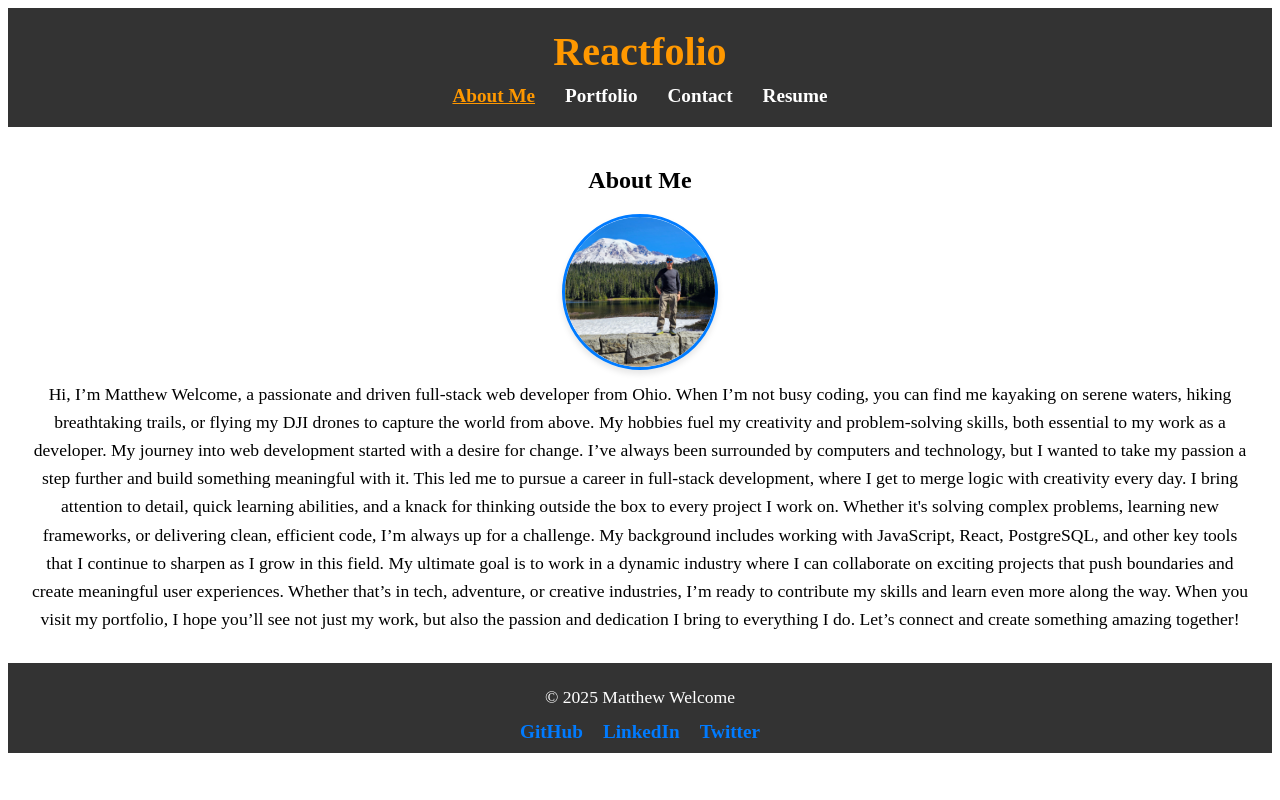
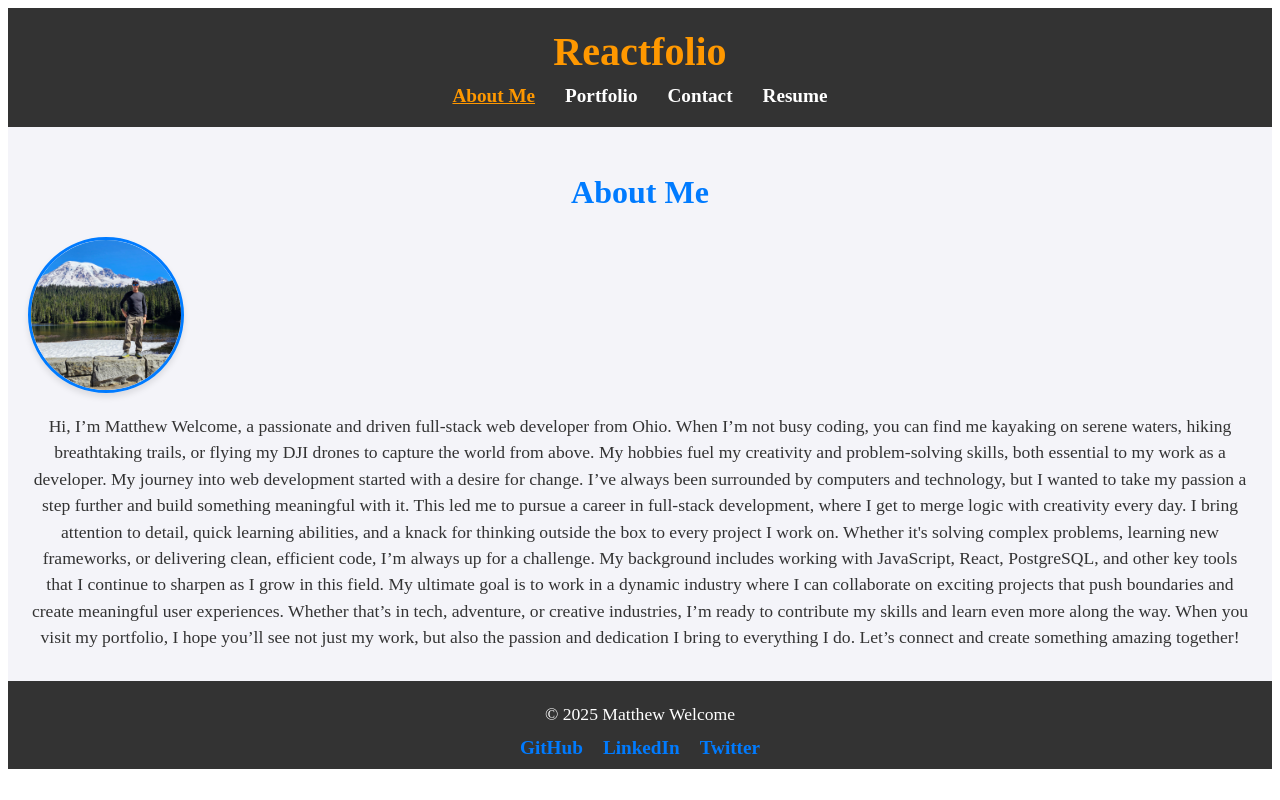
Before and after one commit to Matty330/Reactfolio, a React (Vite) app: page / in a window 1280 px wide. Built offline with nearby package versions, Linux system fonts and the light colour scheme.

Commit message:
adding some colors to text

```diff
--- a/src/styles/aboutme.css
+++ b/src/styles/aboutme.css
@@ -25,3 +25,27 @@ section {
         width: 150px;
         height: 150px;
         }
+
+        section {
+            text-align: center;
+            padding: 20px;
+            background-color: #f4f4f9; /* Light background */
+            color: #333; /* Dark text */
+        }
+
+        h2 {
+            font-size: 2rem;
+            color: #007bff; /* Blue for section heading */
+        }
+
+        p {
+            font-size: 1.1rem;
+            line-height: 1.6;
+            margin: 10px 0;
+        }
+
+        img {
+            border: 3px solid #007bff; /* Blue border */
+            border-radius: 50%;
+            margin: 20px 0;
+        }
--- a/src/styles/contact.css
+++ b/src/styles/contact.css
@@ -40,32 +40,42 @@ button:hover {
     background-color: #0056b3;
 }
 
-header {
-    background-color: #333; /* Dark background for contrast */
-    color: #ffffff; /* White text for better readability */
+section {
+    text-align: center;
     padding: 20px;
-    text-align: center;
+    background-color: #f4f4f9; /* Light background */
+    color: #333; /* Dark text */
 }
 
-header h1 {
-    font-size: 2.5rem;
-    color: #ff9800; /* Orange for the title */
-    margin: 0;
+a {
+    color: #007bff; /* Blue for email links */
+    text-decoration: none;
 }
 
-nav a {
-    text-decoration: none;
-    color: #ffffff; /* White links */
-    margin: 0 15px;
-    font-size: 1.2rem;
+a:hover {
+    text-decoration: underline;
+    color: #0056b3; /* Darker blue on hover */
 }
 
-nav a:hover {
-    color: #ff9800; /* Highlighted orange on hover */
+h2 {
+    font-size: 2rem;
+    color: #007bff; /* Blue for section heading */
 }
 
-.active {
-    font-weight: bold;
-    text-decoration: underline;
-    color: #ff9800; /* Orange for active section */
+p {
+    font-size: 1.1rem;
+    line-height: 1.5;
 }
+
+button {
+    background-color: #007bff;
+    color: white;
+    border: none;
+    padding: 10px 20px;
+    border-radius: 5px;
+    cursor: pointer;
+}
+
+button:hover {
+    background-color: #0056b3; /* Darker blue on hover */
+}
--- a/src/styles/header.css
+++ b/src/styles/header.css
@@ -25,3 +25,33 @@ a {
     font-weight: bold;
     text-decoration: underline;
 }
+
+header {
+    background-color: #333; /* Dark background for contrast */
+    color: #ffffff; /* White text for better readability */
+    padding: 20px;
+    text-align: center;
+}
+
+header h1 {
+    font-size: 2.5rem;
+    color: #ff9800; /* Orange for the title */
+    margin: 0;
+}
+
+nav a {
+    text-decoration: none;
+    color: #ffffff; /* White links */
+    margin: 0 15px;
+    font-size: 1.2rem;
+}
+
+nav a:hover {
+    color: #ff9800; /* Highlighted orange on hover */
+}
+
+.active {
+    font-weight: bold;
+    text-decoration: underline;
+    color: #ff9800; /* Orange for active section */
+}
```
